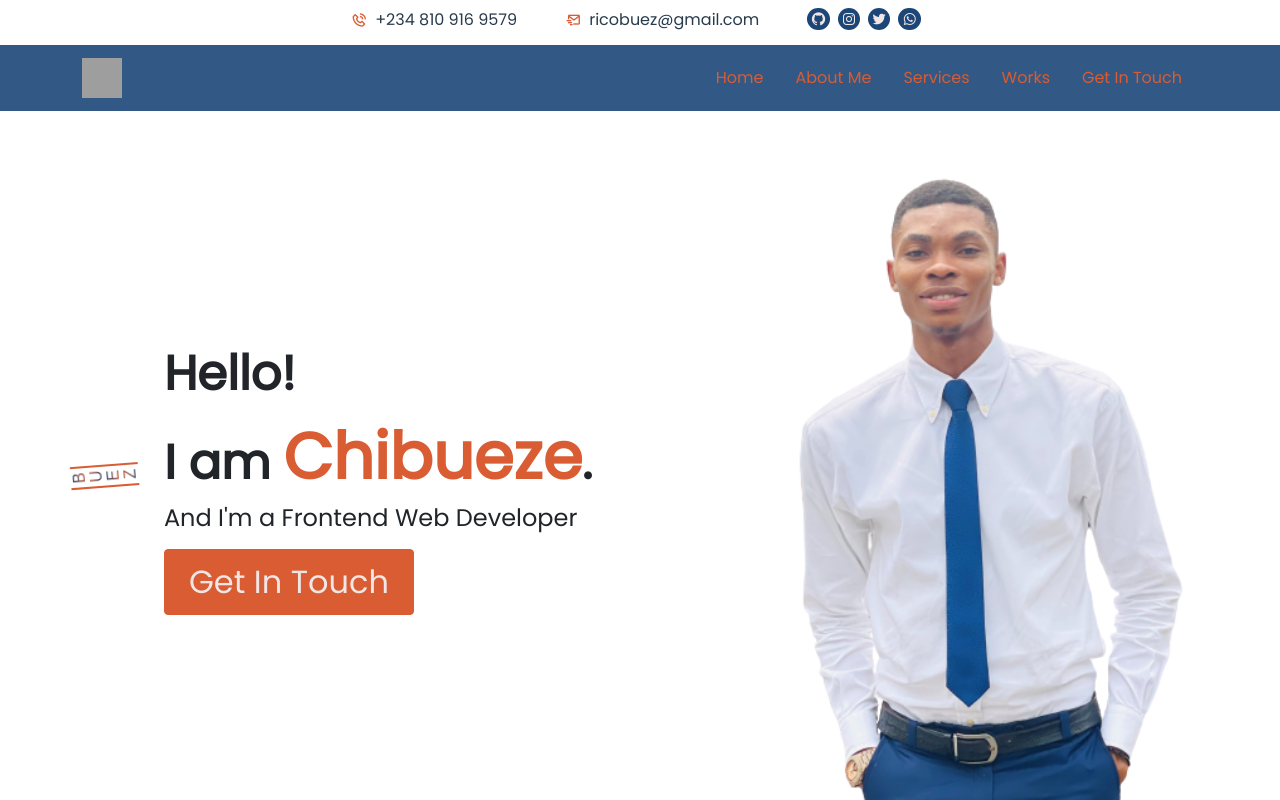
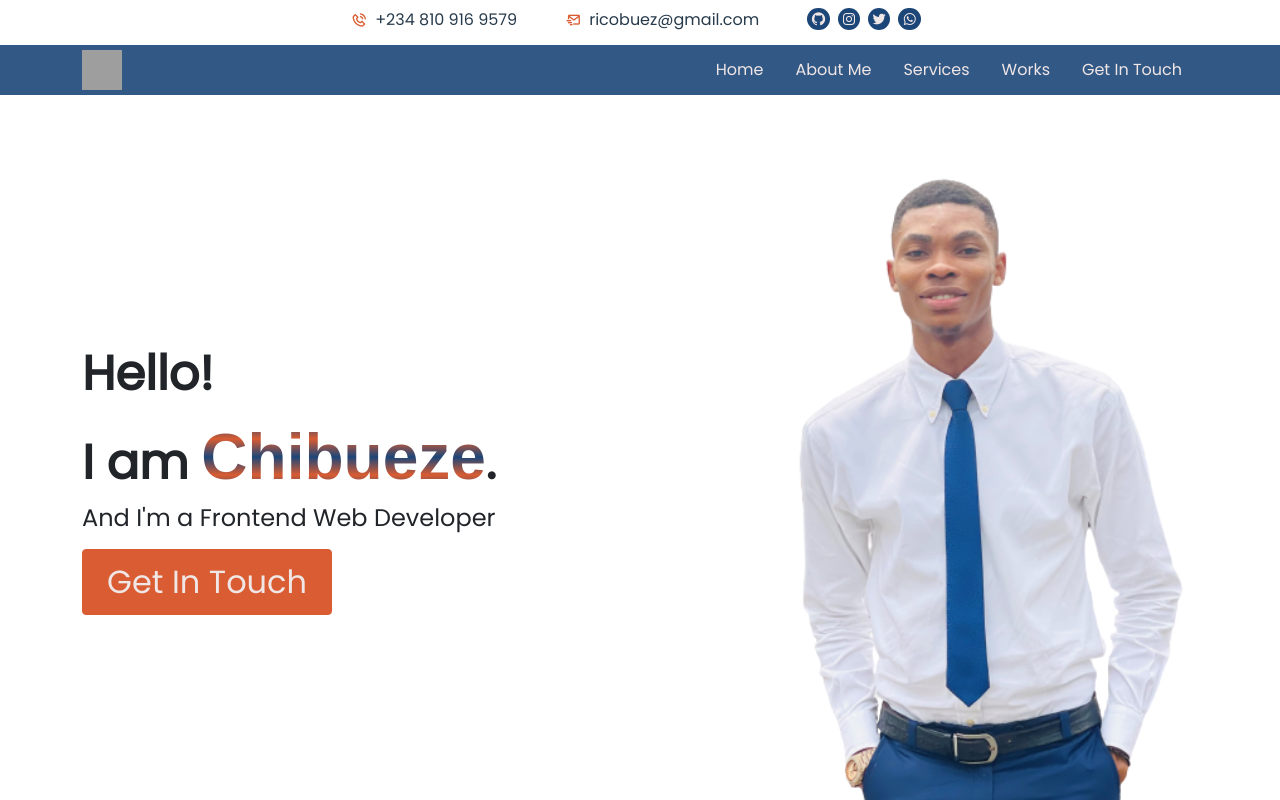
Before and after one commit to buezrico/portfolio-nextjs, a Next.js app: page / in a window 1280 px wide. Built offline with nearby package versions, Linux system fonts and the light colour scheme; grey boxes are pictures that could not be loaded.

Commit message:
changes to the header

```diff
--- a/pages/index.tsx
+++ b/pages/index.tsx
@@ -45,15 +45,16 @@ export default function Home() {
         <div className="content container">
           <div className="">
             <div className="top-content">
-              <h1 className="styled-title bx-spin">BUEZ</h1>
+              {/* <h1 className="styled-title bx-spin">BUEZ</h1> */}
 
               <div className="text">
                 <h1 className="mb-3">Hello!</h1>
                 <h1 className="mb-2">
-                  I am <span className="text-secondary">Chibueze</span>.
+                  I am{" "}
+                  <span className="text-secondary styled-title">Chibueze</span>.
                 </h1>
                 <h4 className="mb-3">And I'm a Frontend Web Developer</h4>
-                <button className="btn btn-secondary rounded px-4 p-2">
+                <button className="btn btn-secondary rounded px-4 p-2 ">
                   Get In Touch
                 </button>
               </div>
--- a/styles/globals.scss
+++ b/styles/globals.scss
@@ -74,7 +74,7 @@ header {
     color: $light;
     position: sticky;
     top: 0;
-    padding: 0.5rem;
+    // padding: 0.5rem;
     z-index: 10;
     // box-shadow: ;
     .inner {
@@ -84,7 +84,7 @@ header {
 
       i {
         background: $secondary;
-        color: $primary;
+        color: $light;
         cursor: pointer;
         padding: 0.1rem;
       }
@@ -92,10 +92,10 @@ header {
       ul {
         li {
           a {
-            color: $secondary;
+            color: $light;
             cursor: pointer;
             &:hover {
-              color: $light;
+              color: $secondary;
             }
           }
         }
@@ -113,6 +113,7 @@ header {
     display: flex;
     flex-direction: column;
     justify-content: center;
+
     .top-content {
       display: flex;
       align-items: center;
@@ -125,14 +126,14 @@ header {
 
       // width: 50%;
       .styled-title {
-        left: 0;
-        writing-mode: vertical-rl;
-        text-orientation: upright;
+        // left: 0;
+        // writing-mode: vertical-rl;
+        // text-orientation: upright;
         font-family: "Bodoni", sans-serif;
-        font-size: 1rem;
-        border-right: 2px solid $secondary;
-        border-left: 2px solid $secondary;
-        margin-right: 3rem;
+        // font-size: 1rem;
+        // border-right: 2px solid $secondary;
+        // border-left: 2px solid $secondary;
+        // margin-right: 3rem;
 
         background: -webkit-linear-gradient(
           $primary,
```
